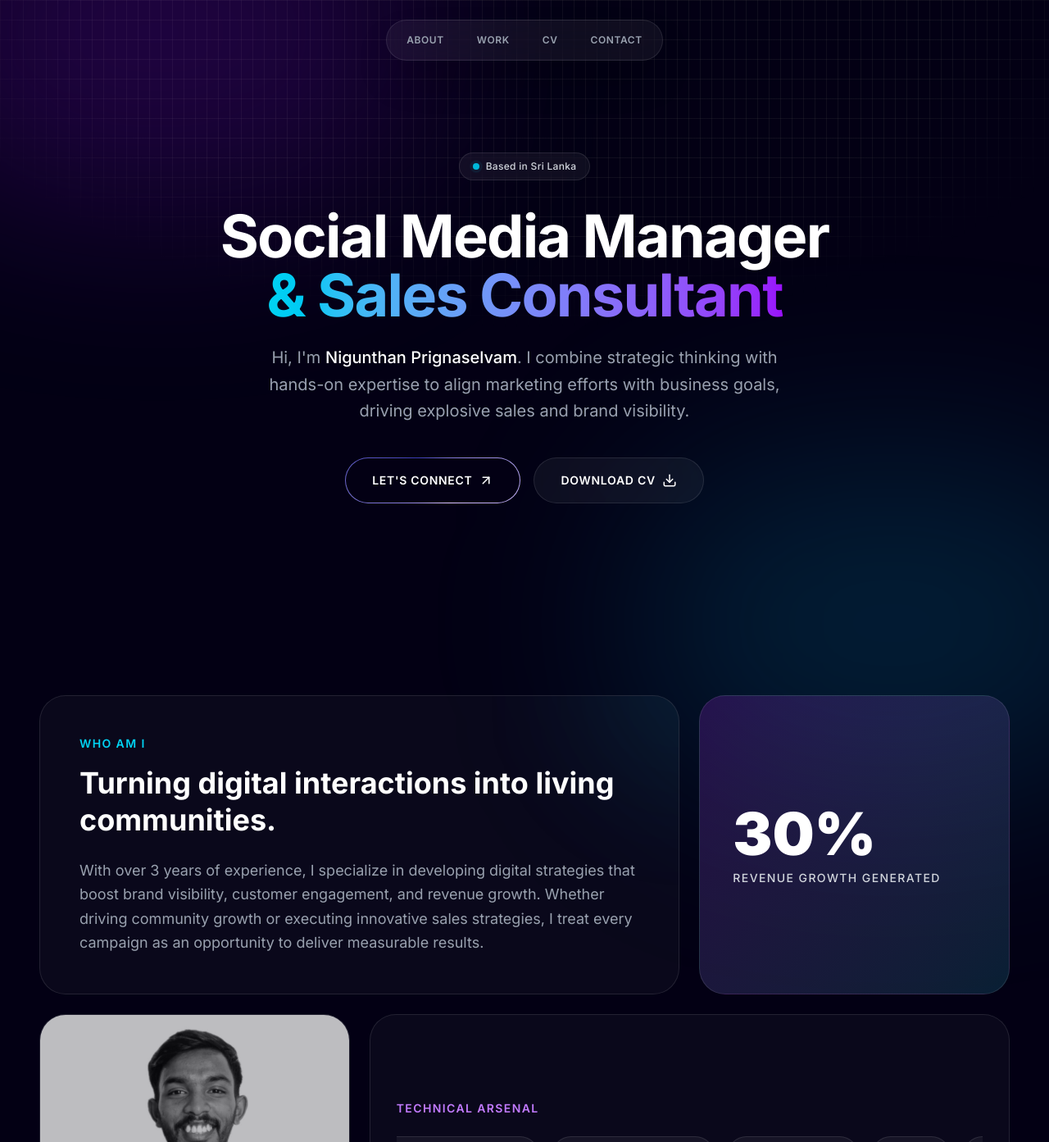
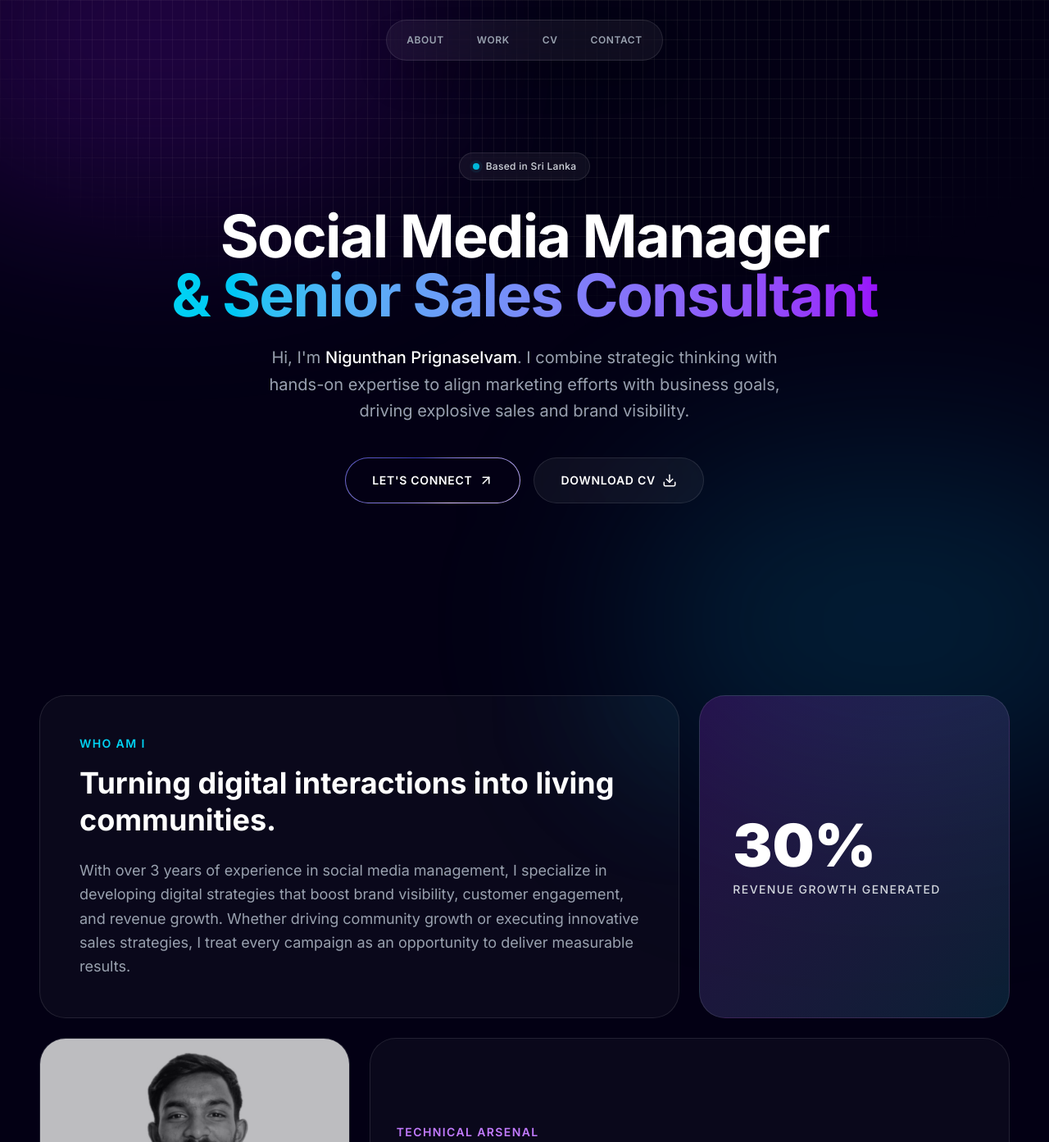
Before and after one commit to nigunthan/portfolio, a Next.js app: page / in a window 1280 px wide. Shown: the top 1393 px of the page at 82% size. Built offline with nearby package versions, Linux system fonts and the light colour scheme.

Commit message:
Change title to 'Senior Sales Consultant' and update text
Updated job title and refined experience description.

```diff
--- a/app/page.tsx
+++ b/app/page.tsx
@@ -90,7 +90,7 @@ export default function Portfolio() {
             <motion.h1 variants={fadeIn} className="text-5xl md:text-6xl lg:text-7xl font-bold tracking-tight text-white mb-6">
               Social Media Manager <br className="hidden md:block" />
               <span className="text-transparent bg-clip-text bg-gradient-to-r from-cyan-400 to-purple-600">
-                & Sales Consultant
+                & Senior Sales Consultant
               </span>
             </motion.h1>
 
@@ -126,7 +126,7 @@ export default function Portfolio() {
                 Turning digital interactions into living communities.
               </h3>
               <p className="text-gray-400 text-lg leading-relaxed">
-                With over 3 years of experience, I specialize in developing digital strategies that boost brand visibility, customer engagement, and revenue growth. Whether driving community growth or executing innovative sales strategies, I treat every campaign as an opportunity to deliver measurable results.
+                With over 3 years of experience in social media management, I specialize in developing digital strategies that boost brand visibility, customer engagement, and revenue growth. Whether driving community growth or executing innovative sales strategies, I treat every campaign as an opportunity to deliver measurable results.
               </p>
             </motion.div>
 
```
